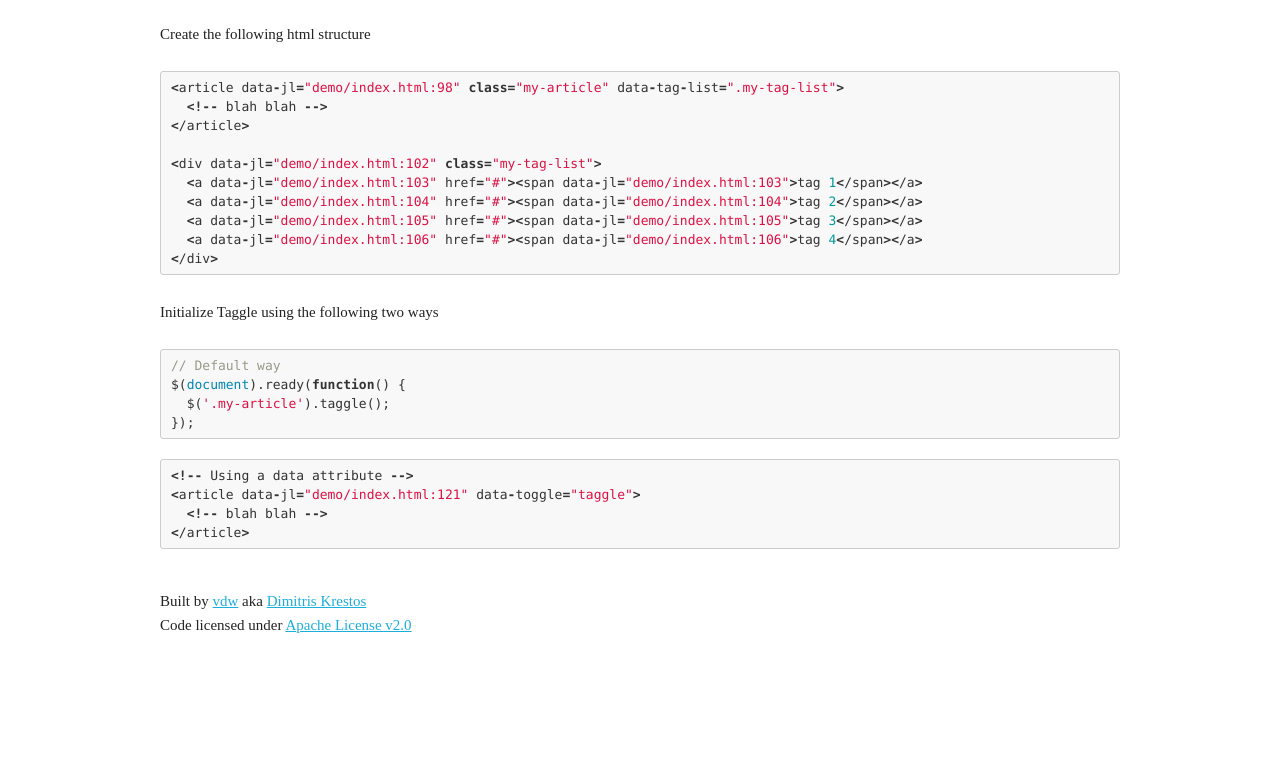
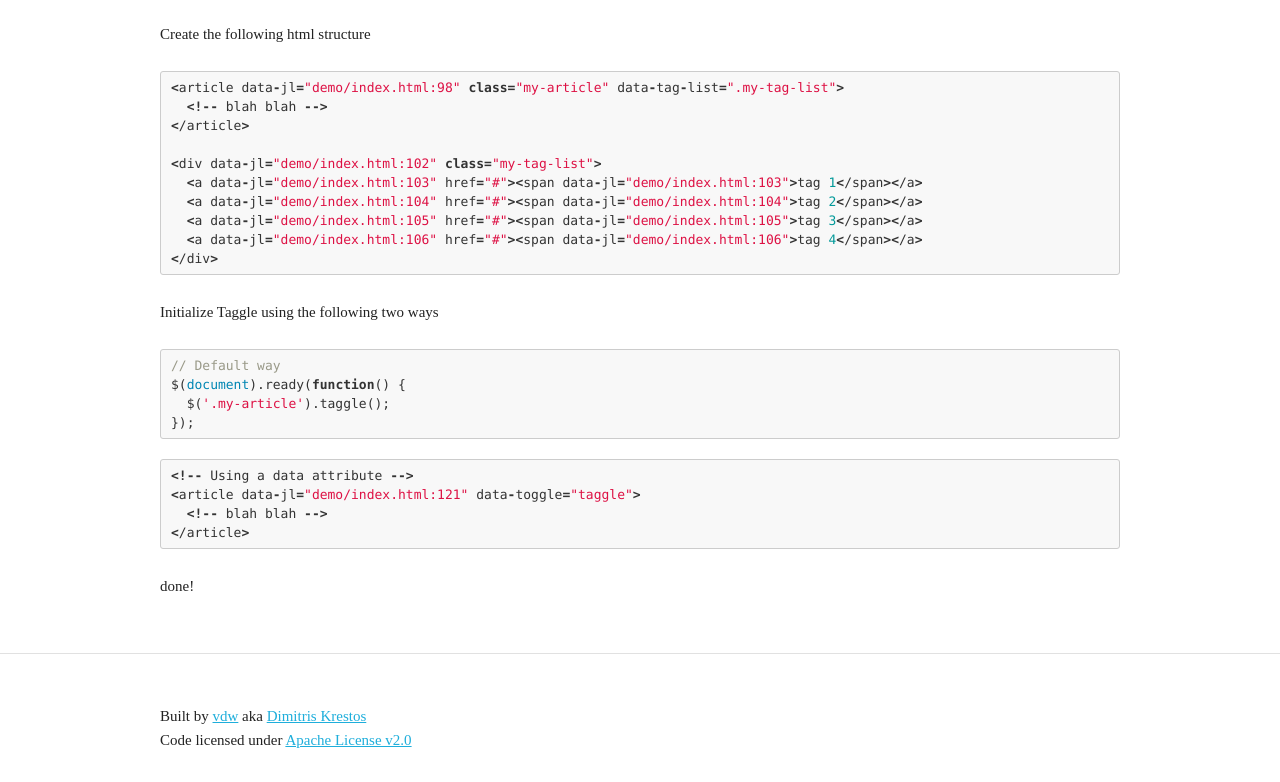
Before and after one commit to vdw/Taggle, a plain HTML site: page demo/index.html in a window 1280 px wide. Shown: the part 844-1626 px from the top of the page. Before the commit the page ends 1511 px from the top, so only its background shows below. Drawn offline with nearby package versions, Linux system fonts and the light colour scheme; files whose address does not match are found by name; a web font is replaced by a local one.

Commit message:
Another mass commit

```diff
--- a/demo/index.html
+++ b/demo/index.html
@@ -123,10 +123,13 @@ $(document).ready(function() {
 </article>
 </pre>
           </p>
+          <p>done!</p>
         </div>
       </div>
     </div>
   </section>
+
+  <hr />
 
   <footer>
     <div class="container">
--- a/jquery.taggle.js
+++ b/jquery.taggle.js
@@ -4,7 +4,7 @@
  * @copyright Copyright 2015, Dimitris Krestos
  * @license   Apache License, Version 2.0 (http://www.opensource.org/licenses/apache2.0.php)
  * @link      http://vdw.staytuned.gr
- * @version   v0.0.1
+ * @version   v0.1.0
  */
 
   /* Sample html structure
```
Also changed, not shown: demo/javascripts/vendor/jquery.taggle.min.js, jquery.taggle.min.js, 1 other file.
